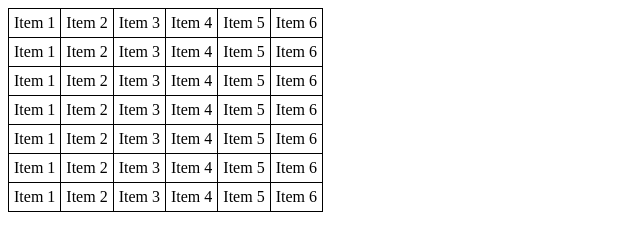
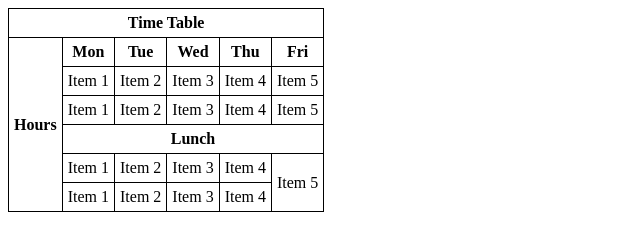
Before and after one commit to bioub/Formation_Web_Basics_STMicroelectronics_2023_09, a plain HTML site: page HTML/timetable.html in a window 1280 px wide. Shown: the whole page, without its empty margins (0-640 px from the left). Drawn offline with Linux system fonts and the light colour scheme.

Commit message:
Timetable correction

```diff
--- a/HTML/timetable.html
+++ b/HTML/timetable.html
@@ -20,12 +20,15 @@
   <table>
     <tbody>
       <tr>
-        <td>Item 1</td>
-        <td>Item 2</td>
-        <td>Item 3</td>
-        <td>Item 4</td>
-        <td>Item 5</td>
-        <td>Item 6</td>
+        <th colspan="6">Time Table</th>
+      </tr>
+      <tr>
+        <th rowspan="6">Hours</th>
+        <th>Mon</th>
+        <th>Tue</th>
+        <th>Wed</th>
+        <th>Thu</th>
+        <th>Fri</th>
       </tr>
       <tr>
         <td>Item 1</td>
@@ -33,7 +36,6 @@
         <td>Item 3</td>
         <td>Item 4</td>
         <td>Item 5</td>
-        <td>Item 6</td>
       </tr>
       <tr>
         <td>Item 1</td>
@@ -41,39 +43,22 @@
         <td>Item 3</td>
         <td>Item 4</td>
         <td>Item 5</td>
-        <td>Item 6</td>
+      </tr>
+      <tr>
+        <th colspan="5">Lunch</th>
       </tr>
       <tr>
         <td>Item 1</td>
         <td>Item 2</td>
         <td>Item 3</td>
         <td>Item 4</td>
-        <td>Item 5</td>
-        <td>Item 6</td>
+        <td rowspan="2">Item 5</td>
       </tr>
       <tr>
         <td>Item 1</td>
         <td>Item 2</td>
         <td>Item 3</td>
         <td>Item 4</td>
-        <td>Item 5</td>
-        <td>Item 6</td>
-      </tr>
-      <tr>
-        <td>Item 1</td>
-        <td>Item 2</td>
-        <td>Item 3</td>
-        <td>Item 4</td>
-        <td>Item 5</td>
-        <td>Item 6</td>
-      </tr>
-      <tr>
-        <td>Item 1</td>
-        <td>Item 2</td>
-        <td>Item 3</td>
-        <td>Item 4</td>
-        <td>Item 5</td>
-        <td>Item 6</td>
       </tr>
     </tbody>
   </table>
```
Also changed, not shown: HTML/cv.html (+1 -0 lines).
